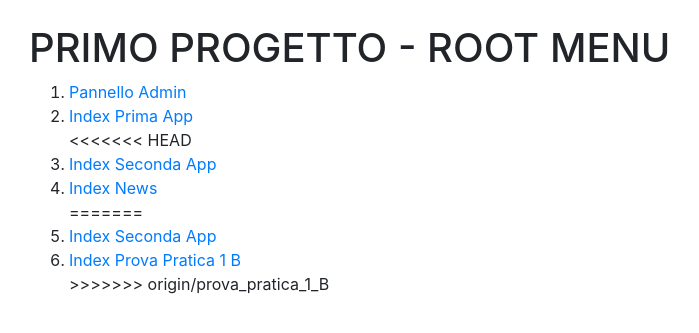
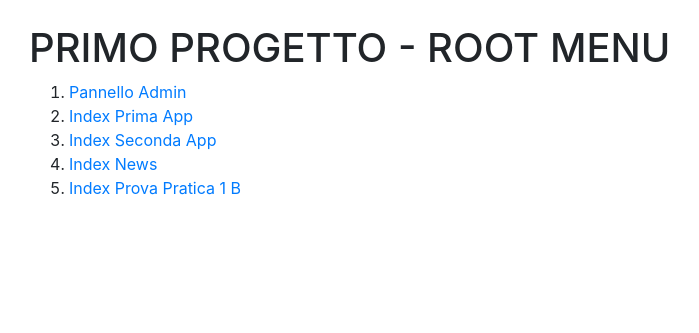
Before and after one commit to AndreaNeri-Edu/primo_progetto, a Django app: page / in a window 1280 px wide. Shown: the part 56-389 px from the top of the page, without its empty margins (56-755 px from the left). Run offline with Django 5.2, Linux system fonts and the light colour scheme.

Commit message:
Sistemato index_root

```diff
--- a/primo_progetto/templates/index_root.html
+++ b/primo_progetto/templates/index_root.html
@@ -12,14 +12,9 @@
     <ol>
         <li><a href="/admin">Pannello Admin</a></li>
         <li><a href="{% url 'prima_app:index' %}">Index Prima App</a></li>
-<<<<<<< HEAD
         <li><a href="{% url 'seconda_app:index' %}">Index Seconda App</a></li>
         <li><a href="{% url 'news:index' %}">Index News</a></li>
-
-=======
-        <li><a href="{% url 'seconda_app:index_seconda' %}">Index Seconda App</a></li>
         <li><a href="{% url 'prova_pratica_1_B:index_prova_pratica_1_B' %}">Index Prova Pratica 1 B</a></li>
->>>>>>> origin/prova_pratica_1_B
     </ol>
     {% endblock content %}
 </body>
```
